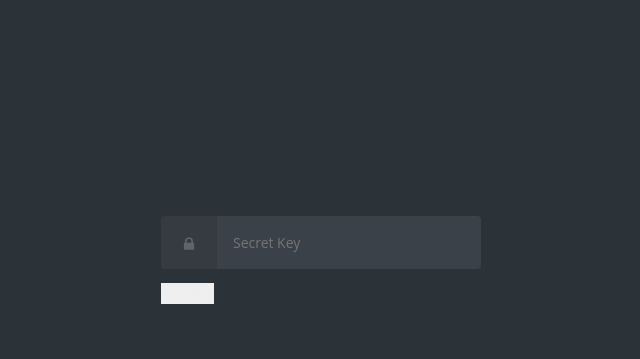
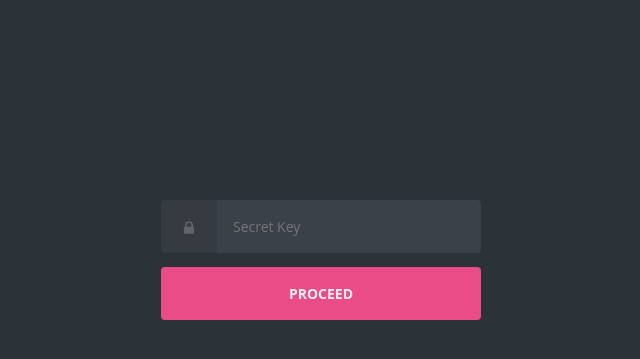
Before and after one commit to pyprism/Hiren-Bookmark-Server, a Django app: page /secret/ in a window 1280 px wide. Shown: the part 140-499 px from the top of the page, without its empty margins (319-959 px from the left). Run offline with Django 3.2, Linux system fonts and the light colour scheme; the visitor is signed in with stand-in values (Sample User, id 1).

Commit message:
updated css for secret template

```diff
--- a/static/css/login.css
+++ b/static/css/login.css
@@ -122,6 +122,9 @@ input[type='submit'] {
 .form input[type='submit'] {
   width: 100%;
 }
+.form input[type='button'] {
+  width: 100%;
+}
 
 .form__field {
   display: -webkit-box;
@@ -147,6 +150,11 @@ input[type='submit'] {
 .login input[type='text'],
 .login input[type='password'],
 .login input[type='submit'] {
+  border-radius: 0.25rem;
+  padding: 16px;
+  padding: 1rem;
+}
+.login input[type='button'] {
   border-radius: 0.25rem;
   padding: 16px;
   padding: 1rem;
@@ -182,9 +190,20 @@ input[type='submit'] {
   font-weight: 700;
   text-transform: uppercase;
 }
+.login input[type='button'] {
+  background-color: #ea4c88;
+  color: #eee;
+  font-weight: 700;
+  text-transform: uppercase;
+}
 
 .login input[type='submit']:focus,
 .login input[type='submit']:hover {
+  background-color: #d44179;
+}
+
+.login input[type='button']:focus,
+.login input[type='button']:hover {
   background-color: #d44179;
 }
 
```
